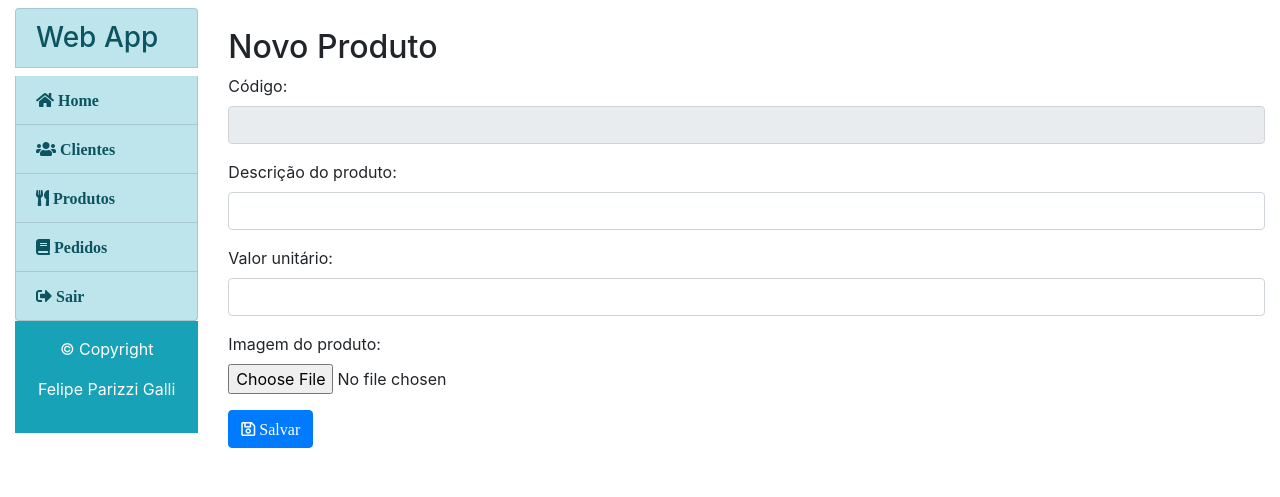
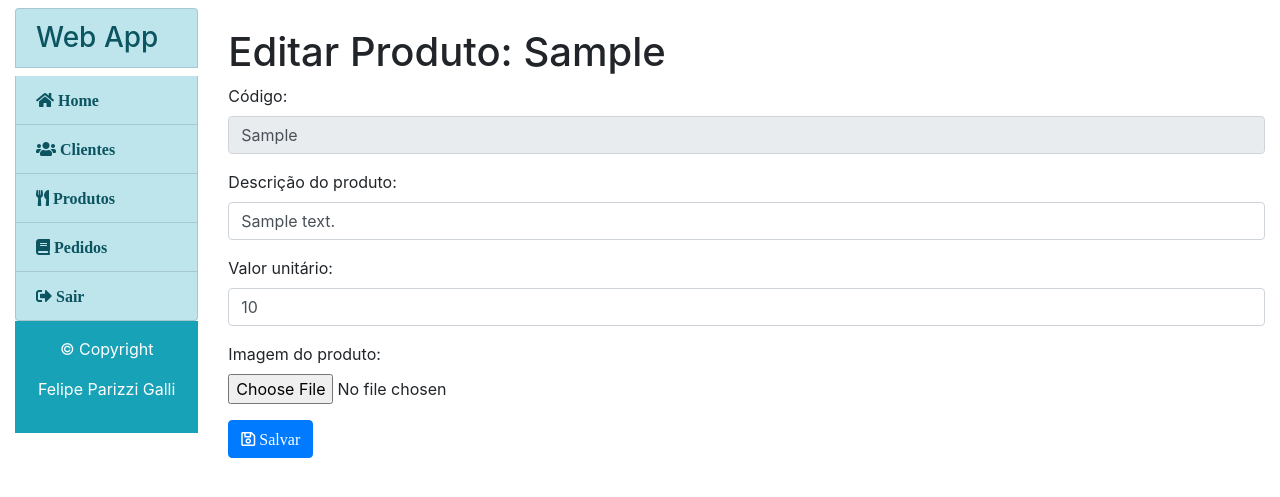
Before and after one commit to felipepg22/webPythonProjetoWeb2020_02, a Flask app: template mod_produto/templates/formProduto.html in a window 1280 px wide. Shown: the part 100-597 px from the top of the page. Run offline with Flask 2, Linux system fonts and the light colour scheme; the visitor is signed in with stand-in values (Sample User, id 1); tables that the repository leaves empty or names only in its code hold one stand-in row (values such as "Sample post"); the template is opened without the code that fills it: most values are stand-ins (such as "Sample title", 1, 10 or a date in 2020); some libraries are stand-ins or nearby versions.

Commit message:
INSERT completo

```diff
--- a/mod_produto/templates/formProduto.html
+++ b/mod_produto/templates/formProduto.html
@@ -3,25 +3,30 @@
 
 {% block content %}
 
-<h2>Novo Produto</h2>
-<form id="addProduto"  enctype="multipart/form-data" >
+{% if produto.id_produto == 0: %}
+<h1>Novo Produto</h1>
+<form id="addProduto" name="addProduto" method="POST" enctype="multipart/form-data">
+{% else: %}
+<h1>Editar Produto: {{ produto.id_produto }}</h1>
+<form id="editProduto" name="editProduto" method="POST" enctype="multipart/form-data">
+{% endif %}
     <div class="form-group">
         <label for="codigo">Código:</label>
-        <input type="text" id="codigo" class="form-control" disabled>
+        <input type="text" value="{{ produto.id_produto }}" name="codigo" id="codigo" class="form-control" disabled>
     </div>
     <div class="form-group">
         <label for="descricao">Descrição do produto:</label>
-        <input type="text" id="descricao" class="form-control" required>
+        <input type="text" value="{{ produto.descricao }}" name="descricao" id="descricao" class="form-control" required>
     </div>
     <div class="form-group">
         <label for="valor">Valor unitário:</label>
-        <input type="number" id="valor" class="form-control" required>
+        <input type="number" value="{{ produto.valor }}" name="valor" id="valor" class="form-control" required>
     </div>
     <div class="form-group" style="clear: both;">
         <label for="imagem">Imagem do produto:</label>
-        <input type="file" id="imagem" class="form-control-file" required>
+        <input type="file" value="{{ produto.imagem }}" id="imagem" name="imagem" class="form-control-file" required>
     </div>
-    <button type="submit" class="btn btn-primary"><i class="far fa-save">  Salvar</i></button>
+    <button type="submit" name="salvaProdutoDB" id="sal" class="btn btn-primary"><i class="far fa-save">  Salvar</i></button>
 </form>
 {% endblock %}
 
@@ -44,30 +49,36 @@
         filePreview(this);
     });
 
-    $('#addProduto').submit(function(e){
-
-        e.preventDefault();
-
-
-
-        $.post($SCRIPT_ROOT + "{{ url_for('produto.addProduto') }}", {
-
-            descricao:$('#descricao').val(),
-            valor: $('#valor').val(),
-            imagem: $('#imagem').val()
-        }, function(data){
-
-            if(!data.erro){
-
-                swal(data.mensagem,'','success');
+    $('#addProduto').submit(function (e) {
+        e.preventDefault(); // parar o envio para poder fazer manualmente
+        var form = $('#addProduto')[0]; // captura o form
+        var data = new FormData(form); // cria o FormData {Object}
+        $.ajax({
+            type: "POST",
+            enctype: 'multipart/form-data',
+            url: "{{url_for('produto.addProduto')}}",
+            data: data,
+            processData:false,contentType:false,cache:false,timeout: 600000,
+            // manipular o retorno da requisição
+            success: function (data) {
+                if (!data.erro) {
+                    swal({
+                    title:"",text:data.mensagem,type:"success",confirmButtonClass:"btn-success",confirmButtonText:"Ok",closeOnConfirm:false,closeOnCancel:false
+                    },
+                function (isConfirm) {
+                    if (isConfirm) {
+                        window.location.replace($SCRIPT_ROOT + "{{ url_for('produto.formListaProdutos') }}");
+                    }
+                });
             }
-            else{
-
-                swal(data.mensagem,'','error');
-                console.log(data.mensagem_exception);
-
+                else {
+                    swal("", data.mensagem + '\n' + data.mensagem_exception, "error");
+                }
+            },
+                error: function (e) {
+                    console.log(e);
             }
+            })
         })
-    })
 </script>
 {% endblock %}
```
Also changed, not shown: mod_produto/templates/formListaProdutos.html (+3 -1 lines).
